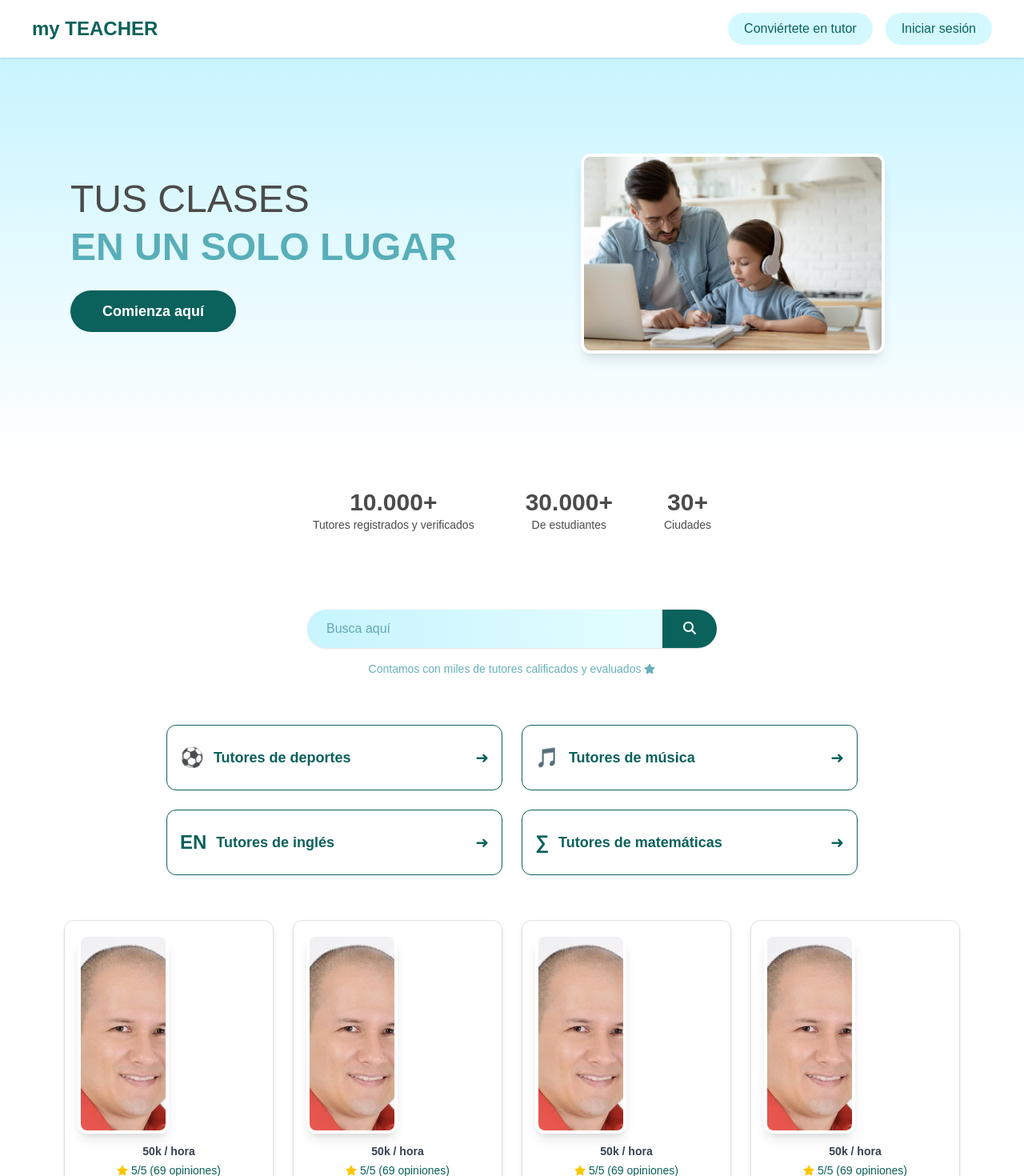
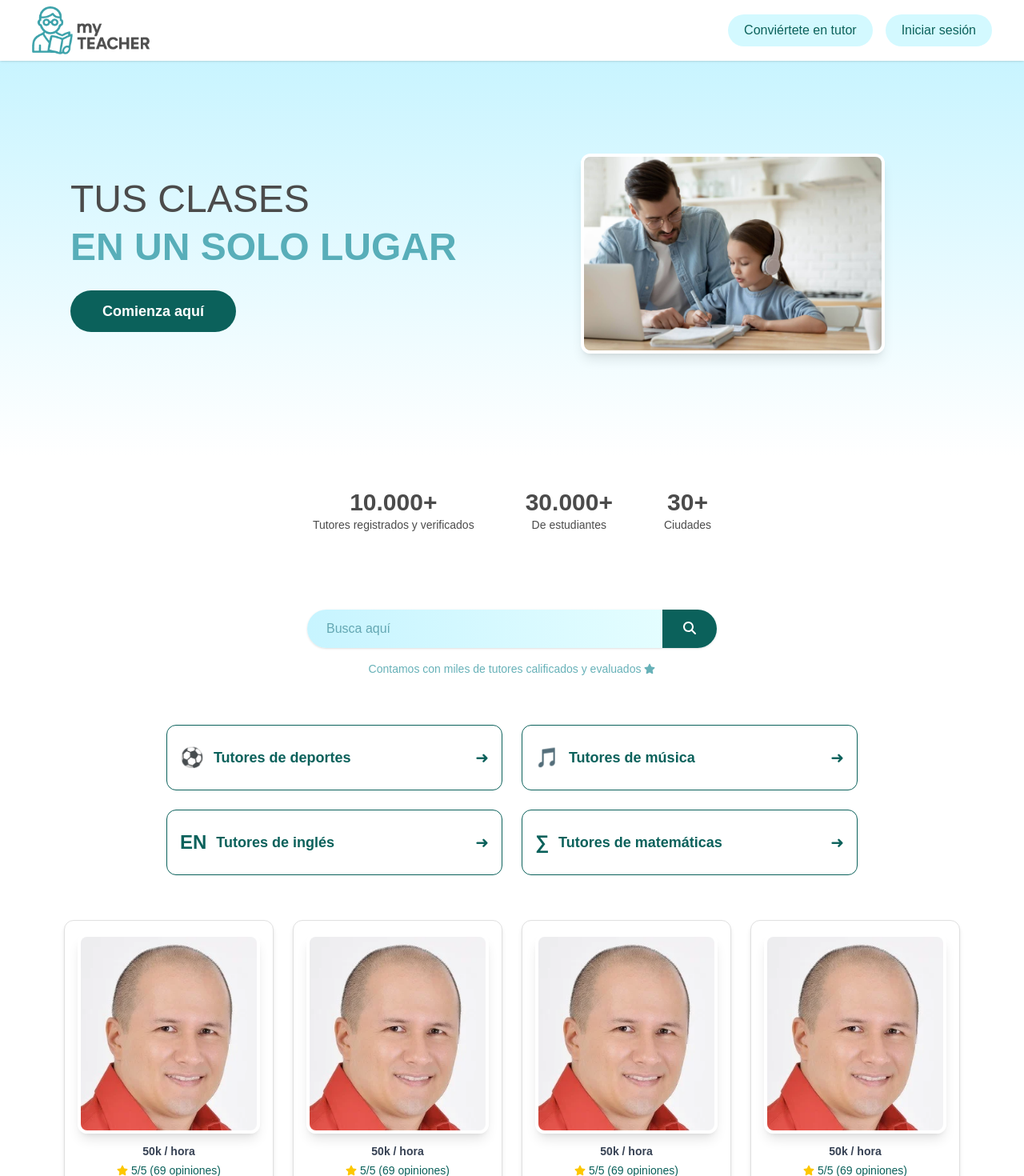
Before and after one commit to Diegdary/MyTeacher_Front, a Next.js app: page / in a window 1280 px wide. Shown: the top 1470 px of the page at 80% size. Built offline with nearby package versions, Linux system fonts and the light colour scheme.

Commit message:
implementation of the real logo, and fixed teacher's profile picture

```diff
--- a/src/app/page.tsx
+++ b/src/app/page.tsx
@@ -6,6 +6,7 @@ import { FaStar } from "react-icons/fa";
 import { faMagnifyingGlass } from "@fortawesome/free-solid-svg-icons";
 import "./globals.css";
 import { FontAwesomeIcon } from "@fortawesome/react-fontawesome";
+
 
 export default function HomePage() {
 const API_URL = "http://127.0.0.1:8000/api/auth";
@@ -126,8 +127,10 @@ const handleRegister = async () => {
   return (
     <main className="flex flex-col items-center w-full overflow-hidden">
       {/* NAVBAR */}
-      <nav className="w-full flex justify-between items-center px-10 py-4 bg-white shadow-sm fixed top-0 z-50">
-        <h1 className="text-[#0b615b] text-2xl font-semibold">my TEACHER</h1>
+      <nav className="w-full flex justify-between items-center px-10 py-2 bg-white shadow-sm fixed top-0 z-50">
+        <div className="h-[60px] text-[#0b615b] text-2xl font-semibold">
+          <Image className="w-full h-full" src={'/logo_nav.png'} alt="Tutor explicando en videollamada" width={200} height={200}/>
+        </div>
         <div className="flex gap-4">
           <button
             onClick={() => setShowRegister(true)}
@@ -240,13 +243,13 @@ const handleRegister = async () => {
             key={i}
             className="bg-white rounded-xl shadow-md p-4 text-center border border-[#e0e0e0]"
           >
-          <div className="md:w-1/2 mt-10 md:mt-0 flex justify-center">
-            <div className="w-[380px] h-[250px] rounded-xl overflow-hidden shadow-lg border-4 border-white hover:shadow-2xl transition-all duration-300">
+          <div className="md:w-full mt-10 md:mt-0 flex justify-center">
+            <div className="w-full h-[250px] rounded-xl overflow-hidden shadow-lg border-4 border-white hover:shadow-2xl transition-all duration-300">
               <Image
                 src="/julio_profe.png"
                 alt="Tutor explicando en videollamada"
-                width={400}
-                height={250}
+                width={500}
+                height={500}
                 className="object-cover w-full h-full"
                 priority
               />
@@ -345,9 +348,8 @@ const handleRegister = async () => {
             >
               ✕
             </button>
-            <div className="flex flex-col items-center space-y-2">
-              <Image src="/file.svg" alt="Logo" width={50} height={50} />
-              <h2 className="text-3xl font-bold text-[#0b615b]">my TEACHER</h2>
+            <div className="flex justify-center h-[60px] text-[#0b615b] text-2xl font-semibold">
+              <Image className=" h-full" src={'/logo_nav.png'} alt="Tutor explicando en videollamada" width={200} height={200}/>
             </div>
             <h3 className="text-lg text-gray-600 mt-4 mb-6">INICIA SESIÓN</h3>
             {error && <p className="text-red-500 text-sm mb-3">{error}</p>}
@@ -403,9 +405,8 @@ const handleRegister = async () => {
       </button>
 
       {/* LOGO */}
-      <div className="flex flex-col items-center space-y-2">
-        <Image src="/file.svg" alt="Logo" width={50} height={50} />
-        <h2 className="text-3xl font-bold text-[#0b615b]">my TEACHER</h2>
+      <div className="flex justify-center h-[60px] text-[#0b615b] text-2xl font-semibold">
+        <Image className=" h-full" src={'/logo_nav.png'} alt="Tutor explicando en videollamada" width={200} height={200}/>
       </div>
 
       {/* TÍTULO */}
```
Also changed, not shown: public/logo_nav.png (added).
